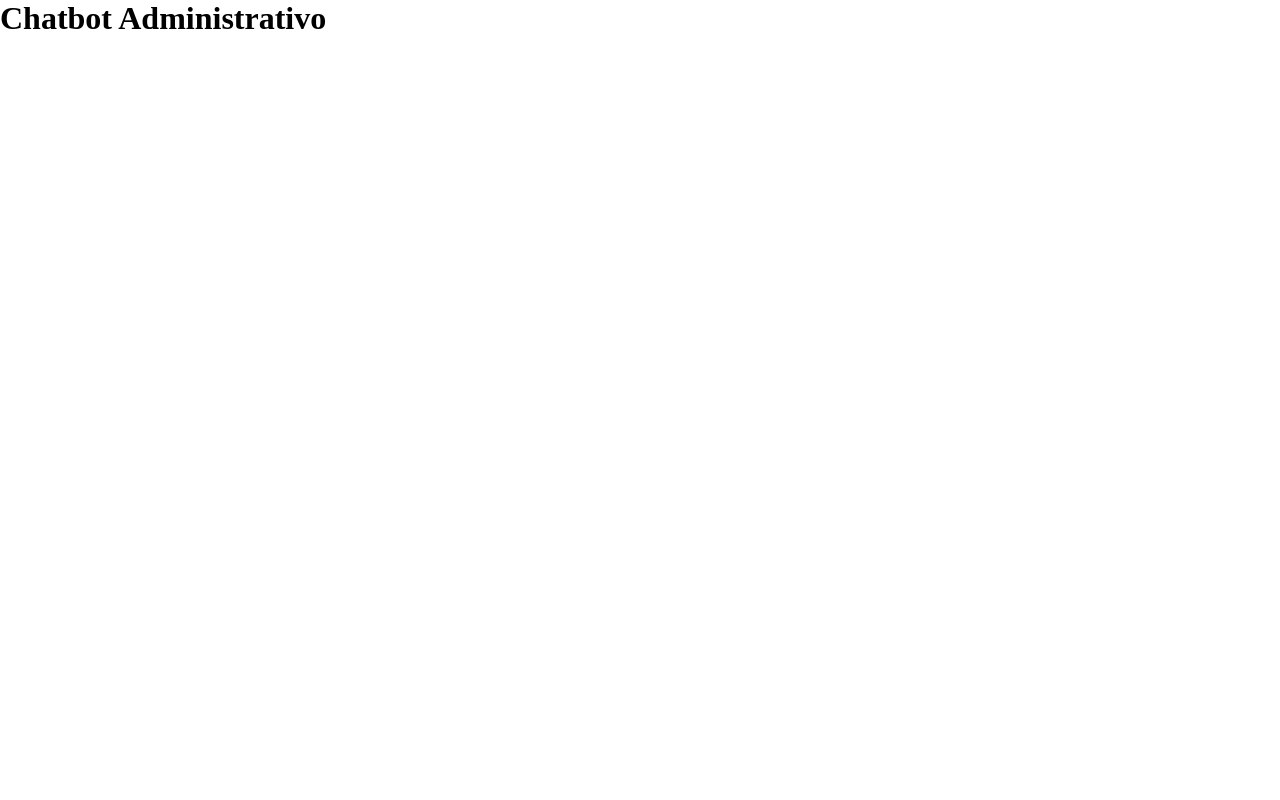
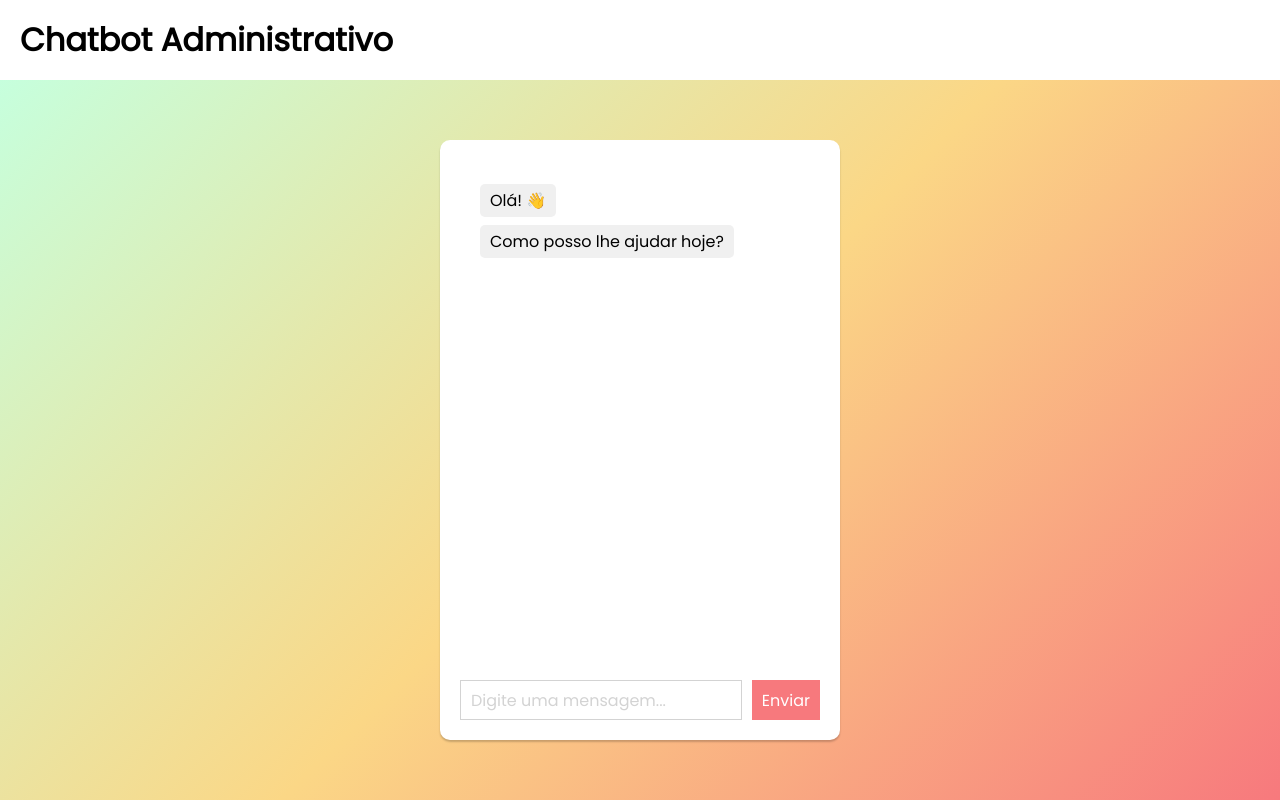
Before and after one commit to fabrica-bayarea/chatbot-front, a React (Vite) app in the folder front/: page / in a window 1280 px wide. Built offline with nearby package versions, Linux system fonts and the light colour scheme.

Commit message:
front: cria pasta 'components' e alguns exemplos de estilização

```diff
--- a/front/src/App.jsx
+++ b/front/src/App.jsx
@@ -1,13 +1,13 @@
 import React from 'react';
 import { BrowserRouter, Route, Routes } from 'react-router-dom';
 
-import { Main, NotFound } from './pages';
+import { Home, NotFound } from './pages';
 
 function App() {
   return (
     <BrowserRouter>
       <Routes>
-        <Route path='/' element={<Main />} />
+        <Route path='/' element={<Home />} />
         <Route path='*' element={<NotFound />} />
       </Routes>
     </BrowserRouter>
--- /dev/null
+++ b/front/src/components/Chat.jsx
@@ -0,0 +1,78 @@
+import React, { useRef, useState } from 'react';
+import styled from 'styled-components';
+
+import { Input, MainButton } from './styled';
+
+const StyledContainer = styled.div`
+  background-color: white;
+  border-radius: 10px;
+  box-shadow: 0 2px 2px 0 rgb(0 0 0 / 20%);
+  display: flex;
+  flex-direction: column;
+  height: 600px;
+  padding: 20px;
+  width: 400px;
+
+  & > form {
+    display: flex;
+    gap: 10px;
+    margin-top: 10px;
+
+    & > input {
+      width: 100%;
+    }
+  }
+`;
+
+const Messages = styled.div`
+  display: flex;
+  flex-direction: column;
+  flex-grow: 10;
+  overflow-y: scroll;
+  padding: 20px;
+
+  & > span {
+    background-color: rgb(240 240 240);
+    border-radius: 5px;
+    margin: 4px 0;
+    padding: 4px 10px;
+    width: fit-content;
+
+    &.user-message {
+      align-self: flex-end;
+      background-color: rgb(240 240 255);
+    }
+  }
+`;
+
+function Chat() {
+  const inputRef = useRef();
+  const [history, setHistory] = useState([]);
+
+  const handleSubmit = (event) => {
+    event.preventDefault();
+    setHistory(history.concat(inputRef.current.value));
+    inputRef.current.value = '';
+    inputRef.current.focus();
+  };
+
+  return (
+    <StyledContainer>
+      <Messages>
+        <span>Olá! 👋</span>
+        <span>Como posso lhe ajudar hoje?</span>
+        {history.map((text, index) => (
+          <span className='user-message' key={index}>
+            {text}
+          </span>
+        ))}
+      </Messages>
+      <form onSubmit={handleSubmit}>
+        <Input type='text' ref={inputRef} placeholder='Digite uma mensagem...' />
+        <MainButton type='submit'>Enviar</MainButton>
+      </form>
+    </StyledContainer>
+  );
+}
+
+export default Chat;
--- /dev/null
+++ b/front/src/components/Header.jsx
@@ -0,0 +1,29 @@
+import React from 'react';
+import styled from 'styled-components';
+
+const StyledHeader = styled.header`
+  align-items: center;
+  display: flex;
+  height: 80px;
+  padding-left: 20px;
+
+  h1 {
+    font-size: 1.5em;
+  }
+
+  @media (min-width: 800px) {
+    h1 {
+      font-size: 2em;
+    }
+  }
+`;
+
+function Header() {
+  return (
+    <StyledHeader>
+      <h1>Chatbot Administrativo</h1>
+    </StyledHeader>
+  );
+}
+
+export default Header;
--- /dev/null
+++ b/front/src/components/index.js
@@ -0,0 +1,4 @@
+import Chat from './Chat';
+import Header from './Header';
+
+export { Chat, Header };
--- /dev/null
+++ b/front/src/components/styled/Button.styled.js
@@ -0,0 +1,19 @@
+import styled from 'styled-components';
+
+const Button = styled.button`
+  background-color: transparent;
+  border: none;
+  color: inherit;
+  cursor: pointer;
+  font-family: inherit;
+  font-size: inherit;
+`;
+
+const MainButton = styled(Button)`
+  background-color: #f7797d;
+  color: white;
+  height: 40px;
+  padding: 0 10px;
+`;
+
+export { MainButton };
--- /dev/null
+++ b/front/src/components/styled/Input.styled.js
@@ -0,0 +1,22 @@
+import styled from 'styled-components';
+
+const Input = styled.input`
+  border: 1px solid lightgray;
+  color: inherit;
+  font-family: inherit;
+  font-size: inherit;
+  height: 40px;
+  padding: 0 10px;
+  width: 200px;
+
+  &::placeholder {
+    color: lightgray;
+    transition: opacity 200ms ease-in-out;
+  }
+
+  &:focus::placeholder {
+    opacity: 0;
+  }
+`;
+
+export { Input };
--- /dev/null
+++ b/front/src/components/styled/index.js
@@ -0,0 +1,4 @@
+import { Input } from './Input.styled';
+import { MainButton } from './Button.styled';
+
+export { Input, MainButton };
--- a/front/src/index.css
+++ b/front/src/index.css
@@ -1,5 +1,4 @@
-:root {
-}
+@import url('https://fonts.googleapis.com/css2?family=Poppins&display=swap');
 
 *,
 *::after,
@@ -10,4 +9,5 @@
 }
 
 body {
+  font-family: 'Poppins', sans-serif;
 }
--- a/front/src/main.jsx
+++ b/front/src/main.jsx
@@ -1,6 +1,7 @@
 import React from 'react';
 import ReactDOM from 'react-dom/client';
-import App from './App.jsx';
+
+import App from './App';
 import './index.css';
 
 ReactDOM.createRoot(document.getElementById('root')).render(
--- /dev/null
+++ b/front/src/pages/Home.jsx
@@ -0,0 +1,25 @@
+import React from 'react';
+import styled from 'styled-components';
+
+import { Chat, Header } from '../components';
+
+const StyledSection = styled.section`
+  align-items: center;
+  background: linear-gradient(135deg, #c6ffdd, #fbd786, #f7797d);
+  display: flex;
+  justify-content: center;
+  min-height: calc(100vh - 80px);
+`;
+
+function App() {
+  return (
+    <main>
+      <Header />
+      <StyledSection>
+        <Chat />
+      </StyledSection>
+    </main>
+  );
+}
+
+export default App;
--- a/front/src/pages/Main.jsx
+++ /dev/null
@@ -1,11 +0,0 @@
-import React from 'react';
-
-function App() {
-  return (
-    <main>
-      <h1>Chatbot Administrativo</h1>
-    </main>
-  );
-}
-
-export default App;
--- a/front/src/pages/index.js
+++ b/front/src/pages/index.js
@@ -1,4 +1,4 @@
-import Main from './Main';
+import Home from './Home';
 import NotFound from './NotFound';
 
-export { Main, NotFound };
+export { Home, NotFound };
```
